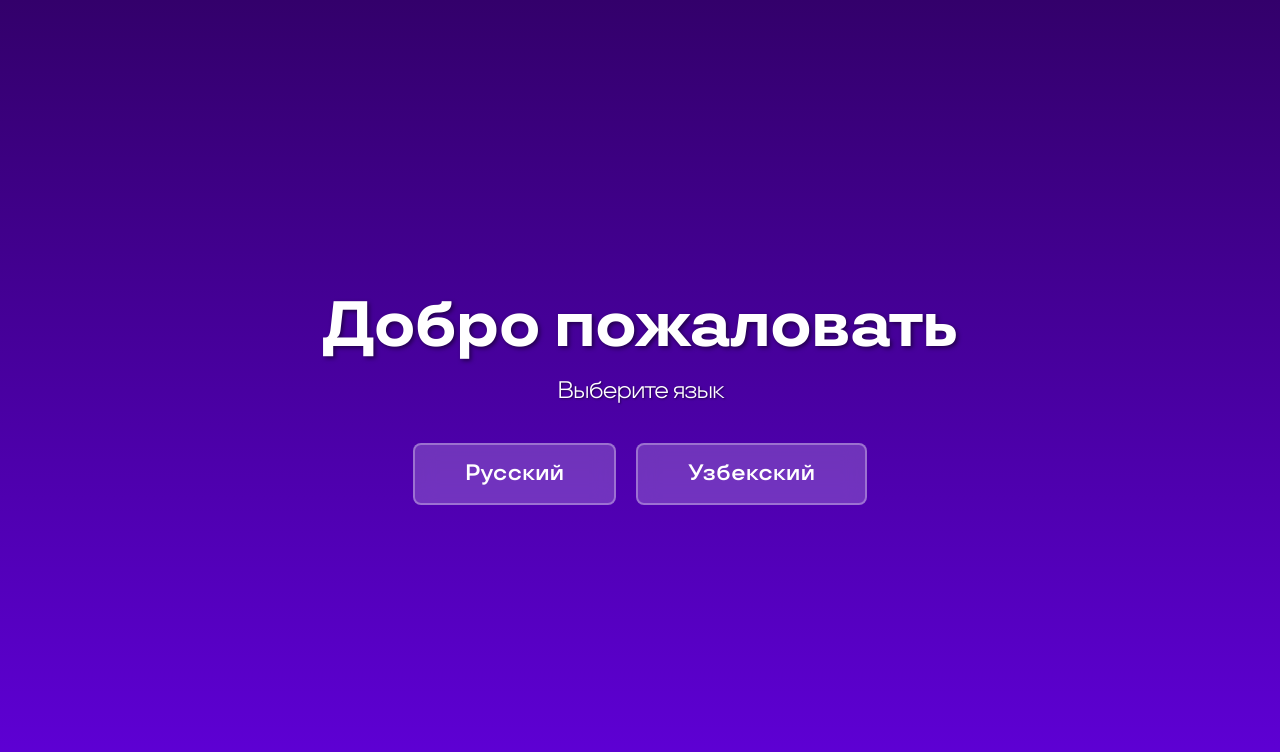
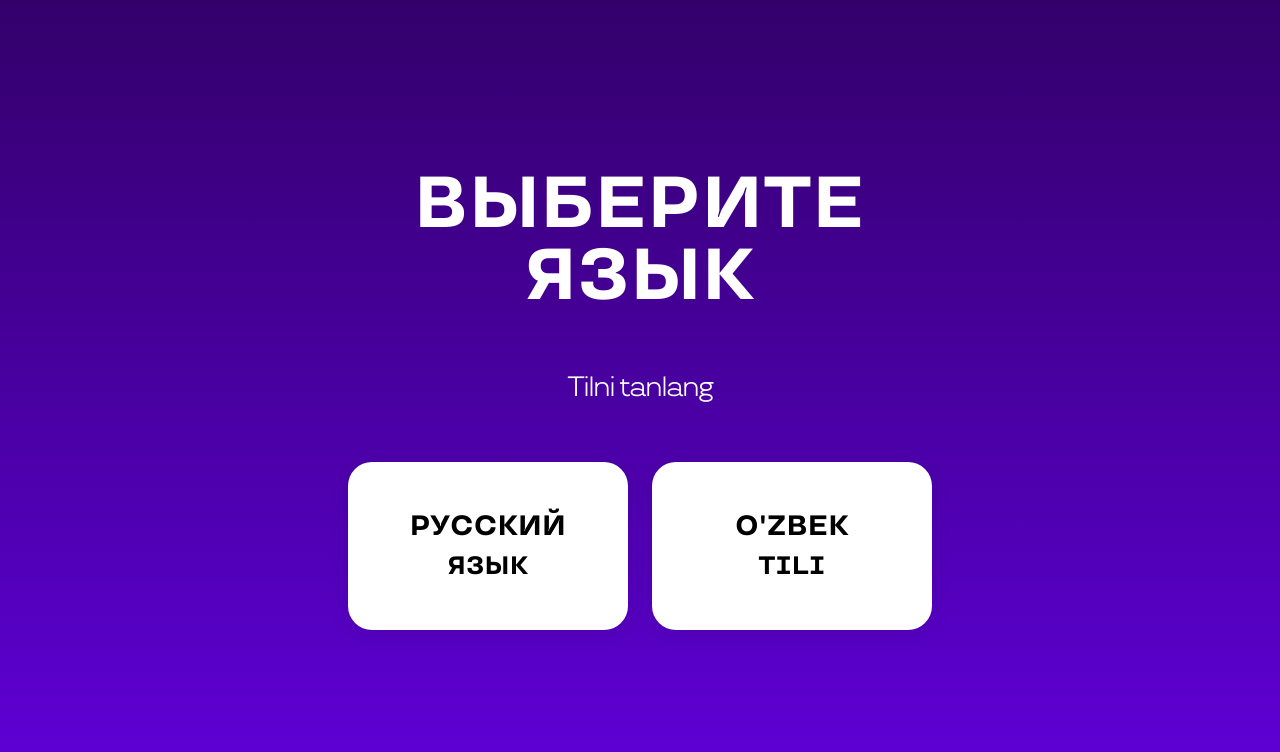
Before and after one commit to musicbydise1/newyear-uzum, a Next.js app: page / in a window 1280 px wide. Shown: the top 752 px of the page. Built offline with nearby package versions, Linux system fonts and the light colour scheme.

Commit message:
Enhance image handling and localization: Added image optimization settings in next.config.js.

```diff
--- a/locales/ru.json
+++ b/locales/ru.json
@@ -1,9 +1,11 @@
 {
   "welcome": {
-    "title": "Добро пожаловать",
-    "selectLanguage": "Выберите язык",
-    "russian": "Русский",
-    "uzbek": "Узбекский"
+    "title": "ВЫБЕРИТЕ ЯЗЫК",
+    "subtitle": "Tilni tanlang",
+    "russian": "РУССКИЙ",
+    "russianSubtitle": "ЯЗЫК",
+    "uzbek": "O'ZBEK",
+    "uzbekSubtitle": "TILI"
   },
   "sections": {
     "section1": "2025 был разным",
--- a/locales/uz.json
+++ b/locales/uz.json
@@ -1,9 +1,11 @@
 {
   "welcome": {
-    "title": "Xush kelibsiz",
-    "selectLanguage": "Tilni tanlang",
-    "russian": "Rus",
-    "uzbek": "O'zbek"
+    "title": "ВЫБЕРИТЕ ЯЗЫК",
+    "subtitle": "Tilni tanlang",
+    "russian": "РУССКИЙ",
+    "russianSubtitle": "ЯЗЫК",
+    "uzbek": "O'ZBEK",
+    "uzbekSubtitle": "TILI"
   },
   "sections": {
     "section1": "2025 yil turlicha <br /> bo'ldi",
--- a/next.config.js
+++ b/next.config.js
@@ -2,6 +2,15 @@
 const nextConfig = {
   reactStrictMode: true,
   swcMinify: true,
+  images: {
+    formats: ['image/avif', 'image/webp'],
+    deviceSizes: [640, 750, 828, 1080, 1200, 1920, 2048, 3840],
+    imageSizes: [16, 32, 48, 64, 96, 128, 256, 384],
+    minimumCacheTTL: 60,
+    dangerouslyAllowSVG: false,
+    contentSecurityPolicy: "default-src 'self'; script-src 'none'; sandbox;",
+    unoptimized: false,
+  },
 }
 
 module.exports = nextConfig
--- a/pages/index.js
+++ b/pages/index.js
@@ -15,25 +15,27 @@ export default function Welcome() {
   return (
     <div className={styles.welcomeContainer}>
       <Head>
-        <title>{t('welcome.title')}</title>
+        <title>Выберите язык</title>
         <meta name="description" content="Select your language" />
         <link rel="icon" href="/favicon.ico" />
       </Head>
       <div className={styles.content}>
         <h1 className={styles.title}>{t('welcome.title')}</h1>
-        <p className={styles.subtitle}>{t('welcome.selectLanguage')}</p>
+        <p className={styles.subtitle}>{t('welcome.subtitle')}</p>
         <div className={styles.buttonContainer}>
           <button
             className={styles.languageButton}
             onClick={() => handleLanguageSelect('ru')}
           >
-            {t('welcome.russian')}
+            <span className={styles.buttonText}>{t('welcome.russian')}</span>
+            <span className={styles.buttonSubtext}>{t('welcome.russianSubtitle')}</span>
           </button>
           <button
             className={styles.languageButton}
             onClick={() => handleLanguageSelect('uz')}
           >
-            {t('welcome.uzbek')}
+            <span className={styles.buttonText}>{t('welcome.uzbek')}</span>
+            <span className={styles.buttonSubtext}>{t('welcome.uzbekSubtitle')}</span>
           </button>
         </div>
       </div>
--- a/styles/Welcome.module.scss
+++ b/styles/Welcome.module.scss
@@ -14,86 +14,136 @@
 .content {
   text-align: center;
   z-index: 1;
+  width: 100%;
+  max-width: 600px;
+  display: flex;
+  flex-direction: column;
+  align-items: center;
+  gap: 60px;
+
+  @media (max-width: 768px) {
+    gap: 50px;
+  }
+
+  @media (max-width: 480px) {
+    gap: 40px;
+  }
 }
 
 .title {
-  font-size: 2rem;
-  font-weight: bold;
+  font-size: 2.5rem;
+  font-weight: 700;
   color: #fff;
-  margin-bottom: 20px;
-  text-shadow: 2px 2px 4px rgba(0, 0, 0, 0.5);
+  margin: 0;
+  text-transform: uppercase;
+  letter-spacing: 0.02em;
+  font-family: 'TT_Uzum', sans-serif;
 
   @media (min-width: 480px) {
-    font-size: 3rem;
+    font-size: 3.5rem;
   }
 
   @media (min-width: 768px) {
-    font-size: 4rem;
+    font-size: 4.5rem;
   }
 }
 
 .subtitle {
-  font-size: 1rem;
+  font-size: 1.25rem;
   color: #fff;
-  margin-bottom: 30px;
-  text-shadow: 1px 1px 2px rgba(0, 0, 0, 0.5);
+  margin: 0;
+  font-weight: 400;
+  font-family: 'TT_Uzum', sans-serif;
 
   @media (min-width: 480px) {
-    font-size: 1.2rem;
-    margin-bottom: 40px;
+    font-size: 1.5rem;
   }
 
   @media (min-width: 768px) {
-    font-size: 1.5rem;
+    font-size: 1.75rem;
   }
 }
 
 .buttonContainer {
   display: flex;
-  gap: 15px;
+  gap: 20px;
   justify-content: center;
-  flex-wrap: wrap;
+  width: 100%;
+  max-width: 600px;
 
-  @media (min-width: 480px) {
-    gap: 20px;
+  @media (max-width: 768px) {
+    gap: 15px;
+    flex-direction: column;
+    align-items: center;
+  }
+
+  @media (min-width: 769px) {
+    gap: 24px;
   }
 }
 
 .languageButton {
-  padding: 12px 30px;
-  font-size: 1rem;
-  font-weight: 600;
-  color: #fff;
-  background: rgba(255, 255, 255, 0.2);
-  border: 2px solid rgba(255, 255, 255, 0.3);
-  border-radius: 8px;
+  flex: 1;
+  max-width: 280px;
+  padding: 40px 30px;
+  font-size: 1.5rem;
+  font-weight: 700;
+  color: #000;
+  background: #fff;
+  border: none;
+  border-radius: 24px;
   cursor: pointer;
   transition: all 0.3s ease;
-  backdrop-filter: blur(10px);
-  width: 100%;
-  max-width: 200px;
+  display: flex;
+  flex-direction: column;
+  align-items: center;
+  justify-content: center;
+  gap: 8px;
+  font-family: 'TT_Uzum', sans-serif;
+  text-transform: uppercase;
+  letter-spacing: 0.02em;
+  box-shadow: 0 4px 20px rgba(0, 0, 0, 0.1);
 
   &:hover {
-    background: rgba(255, 255, 255, 0.3);
-    border-color: rgba(255, 255, 255, 0.5);
-    transform: translateY(-2px);
-    box-shadow: 0 4px 12px rgba(0, 0, 0, 0.3);
+    transform: translateY(-4px);
+    box-shadow: 0 8px 30px rgba(0, 0, 0, 0.15);
   }
 
   &:active {
-    transform: translateY(0);
-    background: rgba(255, 255, 255, 0.25);
+    transform: translateY(-2px);
+    box-shadow: 0 4px 20px rgba(0, 0, 0, 0.1);
   }
 
-  @media (min-width: 480px) {
-    padding: 15px 40px;
-    font-size: 1.2rem;
-    width: auto;
-    max-width: none;
+  @media (max-width: 768px) {
+    width: 100%;
+    max-width: 400px;
+    padding: 35px 25px;
+    font-size: 1.25rem;
   }
 
-  @media (min-width: 768px) {
-    padding: 18px 50px;
-    font-size: 1.4rem;
+  @media (max-width: 480px) {
+    padding: 30px 20px;
+    font-size: 1.1rem;
+    max-width: 100%;
+  }
+
+  @media (min-width: 769px) {
+    padding: 48px 36px;
+    font-size: 1.75rem;
   }
 }
+
+.buttonText {
+  display: block;
+  line-height: 1.2;
+}
+
+.buttonSubtext {
+  display: block;
+  line-height: 1.2;
+  font-size: 0.9em;
+
+  @media (max-width: 480px) {
+    font-size: 0.85em;
+  }
+}
```
Also changed, not shown: components/Section1.js (+6 -0 lines), components/Section4.js (+8 -0 lines), components/Section5.js (+8 -0 lines), components/Section6.js (+16 -0 lines), components/WishModal.js (+14 -0 lines).
